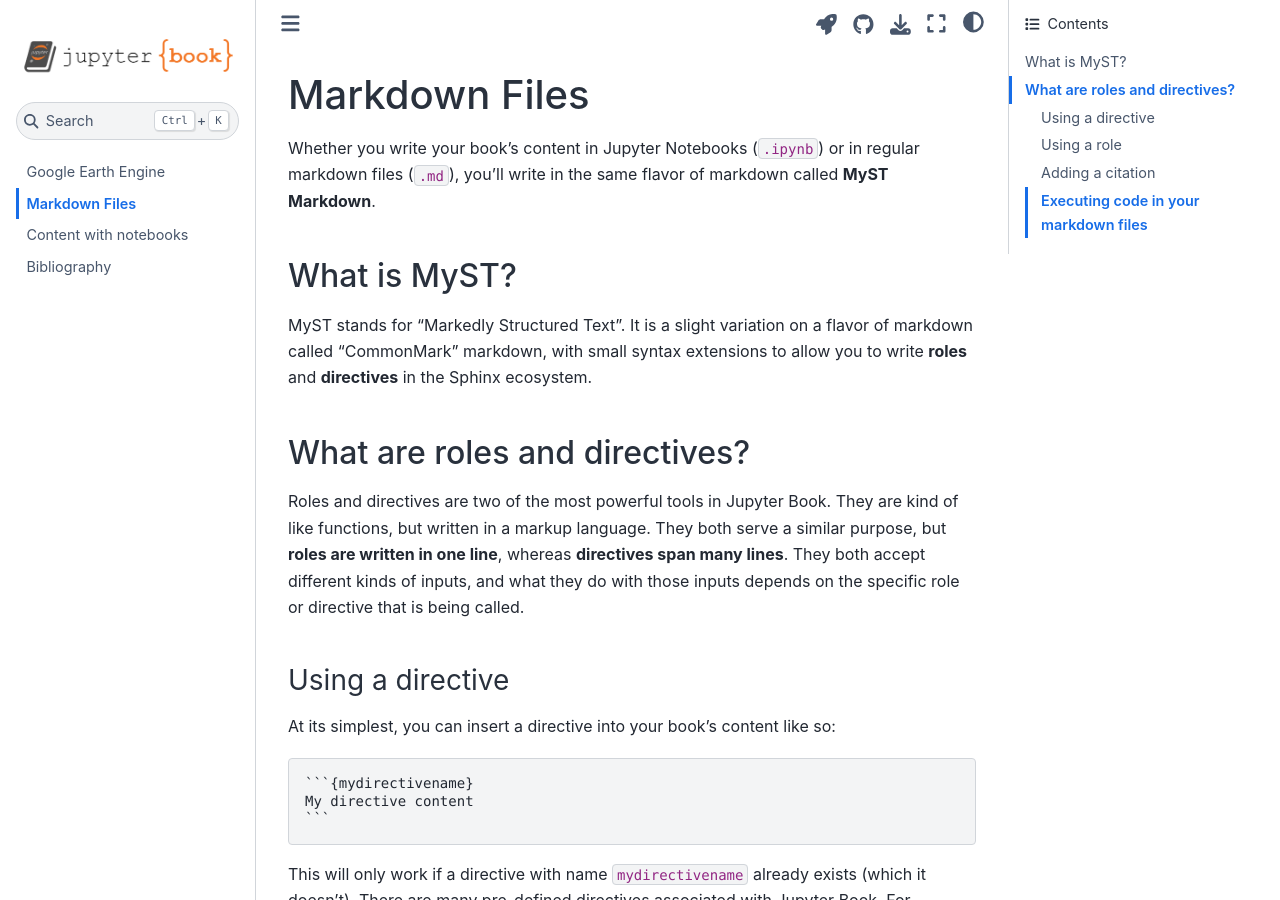
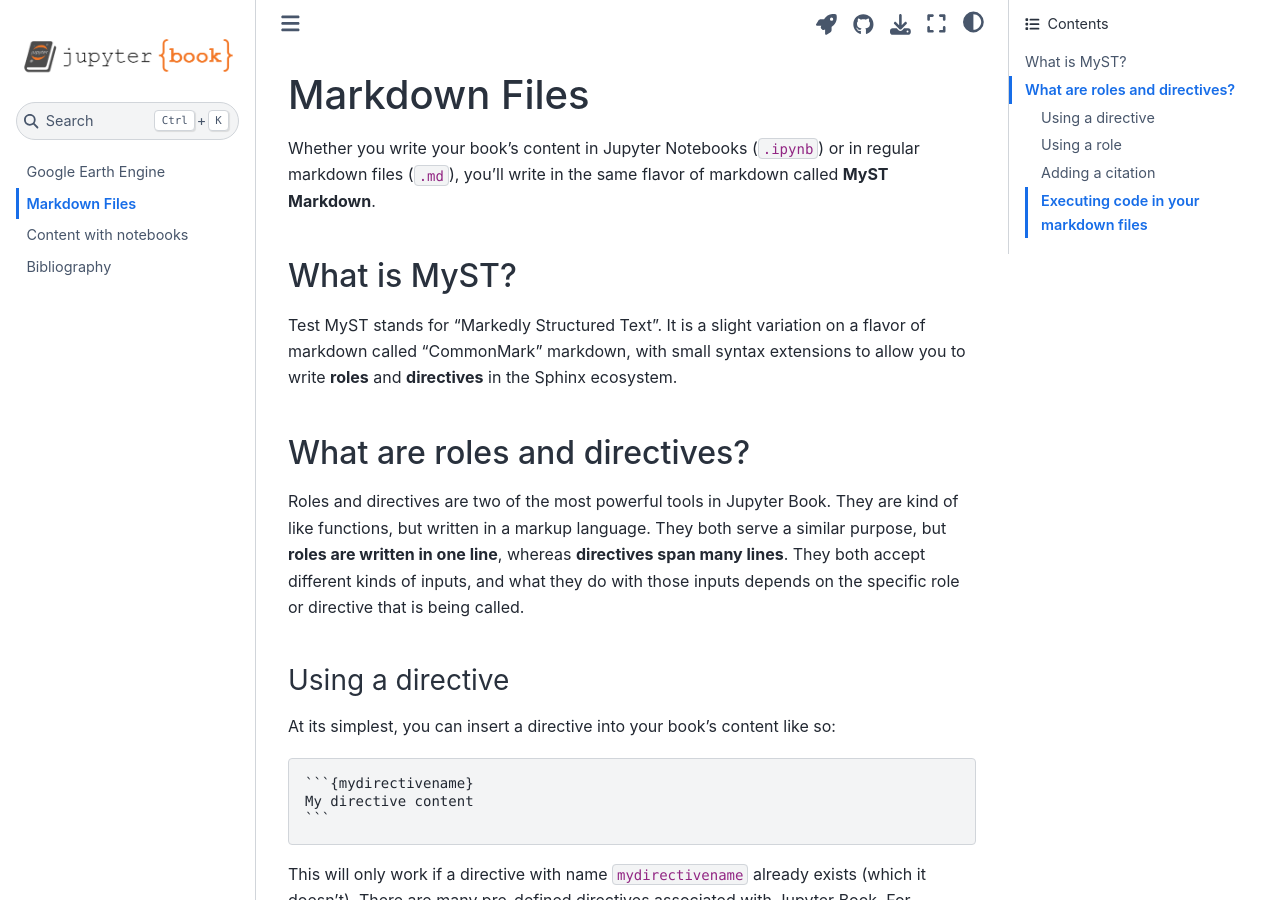
Before and after one commit to Gakkykun/jb-demo, a Jupyter Book: the page built from book/markdown.md, in a window 1280 px wide and 900 px high. Built offline with Jupyter Book 1.0.4 settings and Sphinx 7.4.7 and the Sphinx Book theme 1.1.4, drawn with Linux system fonts in a browser that asks for light colours; cross-references to code outside the pages are shown as plain code.

````diff
--- a/book/markdown.md
+++ b/book/markdown.md
@@ -19,7 +18,7 @@ in regular markdown files (`.md`), you'll write in the same flavor of markdown
 called **MyST Markdown**.
 
 ## What is MyST?
-
+Test
 MyST stands for "Markedly Structured Text". It
 is a slight variation on a flavor of markdown called "CommonMark" markdown,
 with small syntax extensions to allow you to write **roles** and **directives**
@@ -138,3 +137,7 @@ in-line with the rest of your content.
 
 For more information about executing computational content with Jupyter Book,
 see [The MyST-NB documentation](https://myst-nb.readthedocs.io/).
+
+```{code-cell} ipython3
+
+```
````
Also changed, not shown: other parts of book/markdown.md (+1 -2 lines), book/GeoPython_2021.md (+3 -14 lines), book/GeoPython_2021.ipynb, book/notebooks.ipynb, 1 other file.
